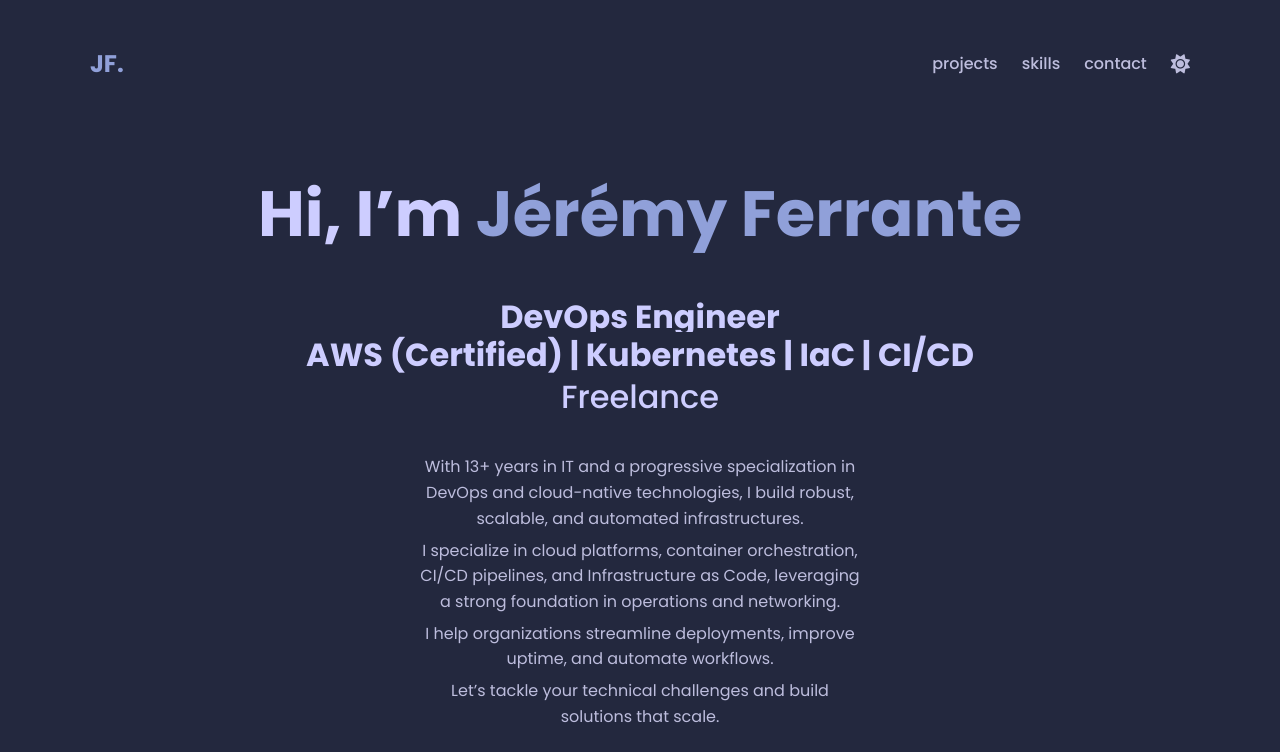
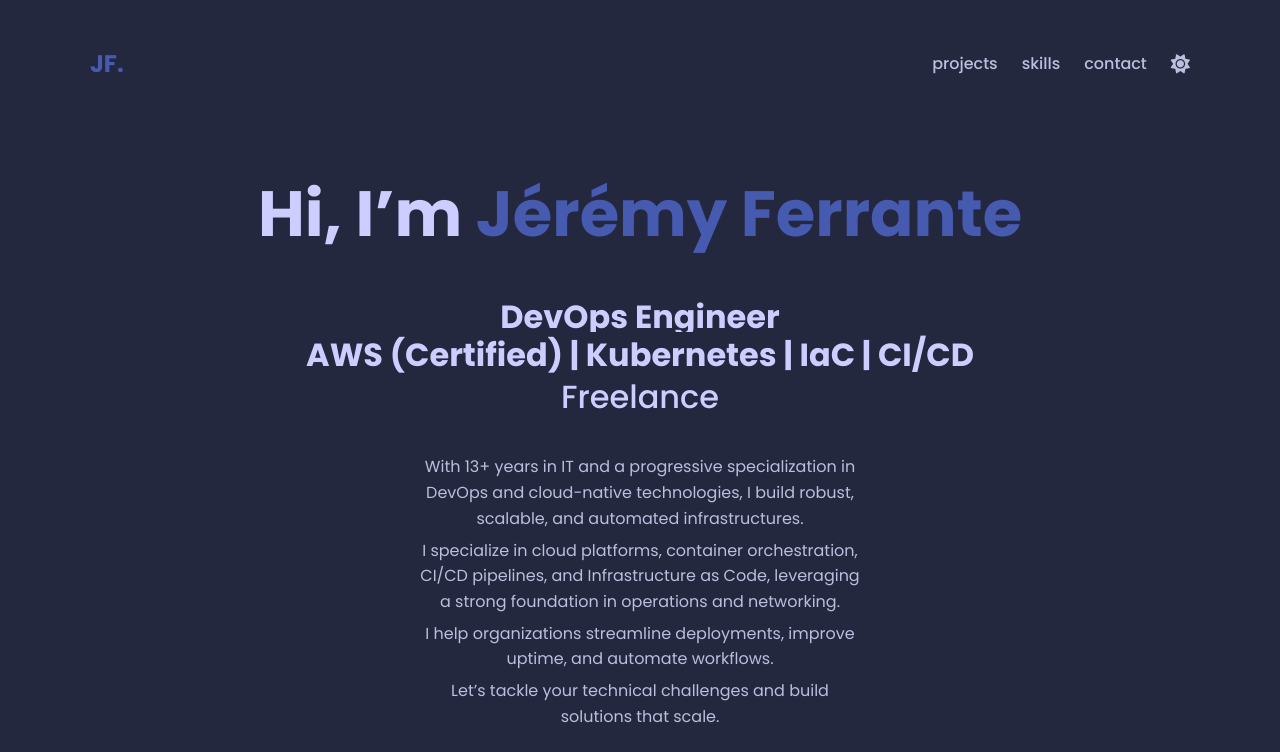
Before and after one commit to ferops-tech/ferops-tech.github.io, a plain HTML site: page index.html in a window 1280 px wide. Shown: the top 752 px of the page. Drawn offline with Linux system fonts and the light colour scheme.

Commit message:
Edited sightly the colour.

```diff
--- a/styles.css
+++ b/styles.css
@@ -31,7 +31,7 @@ body {
   --clr-bg-alt: #fff;
   --clr-fg: #555;
   --clr-fg-alt: #444;
-  --clr-primary: #2978b5;
+  --clr-primary: #2967b5;
   --shadow: rgba(100, 100, 111, 0.2) 0px 7px 29px 0px;
 }
 
@@ -40,7 +40,7 @@ body {
   --clr-bg-alt: #2a2f4c;
   --clr-fg: #bdbddd;
   --clr-fg-alt: #cdcdff;
-  --clr-primary: #90a0d9;
+  --clr-primary: #465ab0;
   --shadow: rgba(0, 0, 0, 0.16) 0px 10px 36px 0px,
     rgba(0, 0, 0, 0.06) 0px 0px 0px 1px;
 }
```
